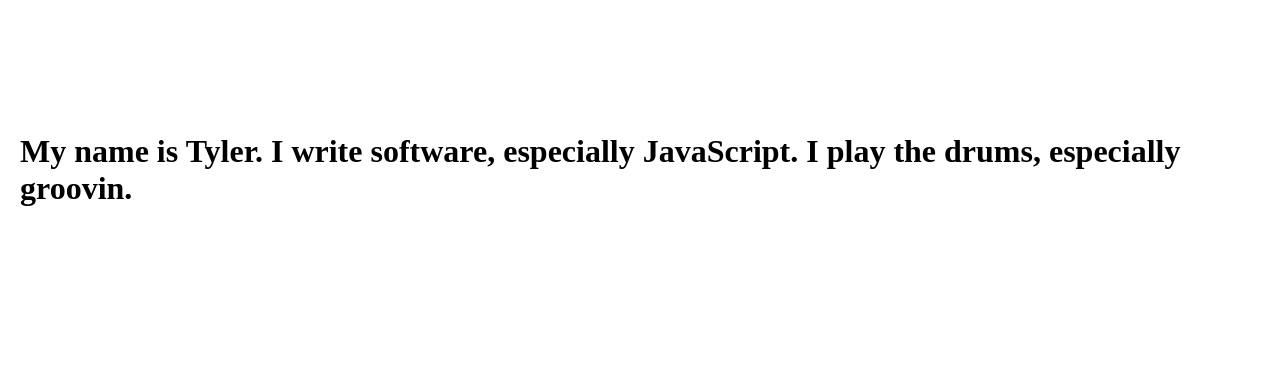
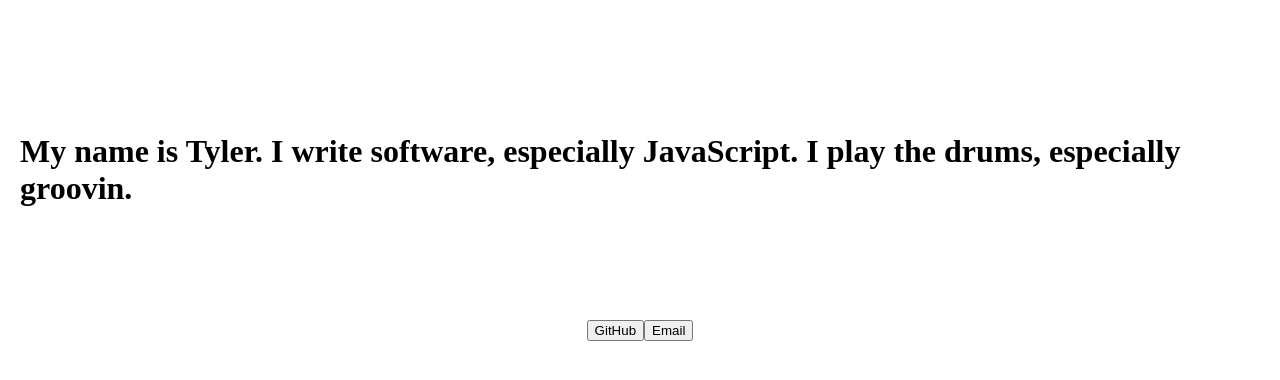
Before and after one commit to TillaTheHun0/TillaTheBlog0, a Gatsby site: page /about in a window 1280 px wide. Built offline with nearby package versions, Linux system fonts and the light colour scheme; Gatsby itself is replaced by a stand-in of ours.

Commit message:
feat: update About page

```diff
--- a/src/components/About/About.jsx
+++ b/src/components/About/About.jsx
@@ -1,15 +1,20 @@
 
 import React, { Component } from 'react'
+
+import { UserLinks } from '../UserLinks/UserLinks'
 
 import './About.css'
 
 export class About extends Component {
   render () {
     return (
-      <div className='about'>
-        <h1>
-          My name is Tyler. I write software, especially JavaScript. I play the drums, especially groovin.
-        </h1>
+      <div>
+        <div className='about'>
+          <h1>
+            My name is Tyler. I write software, especially JavaScript. I play the drums, especially groovin.
+          </h1>
+        </div>
+        <UserLinks config={this.props.config} labeled />
       </div>
     )
   }
--- a/src/pages/about.jsx
+++ b/src/pages/about.jsx
@@ -12,7 +12,7 @@
       <Layout>
         <div className='about-container'>
           <Helmet title={`About | ${config.siteTitle}`} />
-          <About />
+          <About config={config} />
         </div>
       </Layout>
     )
```
Also changed, not shown: 1 other file.
